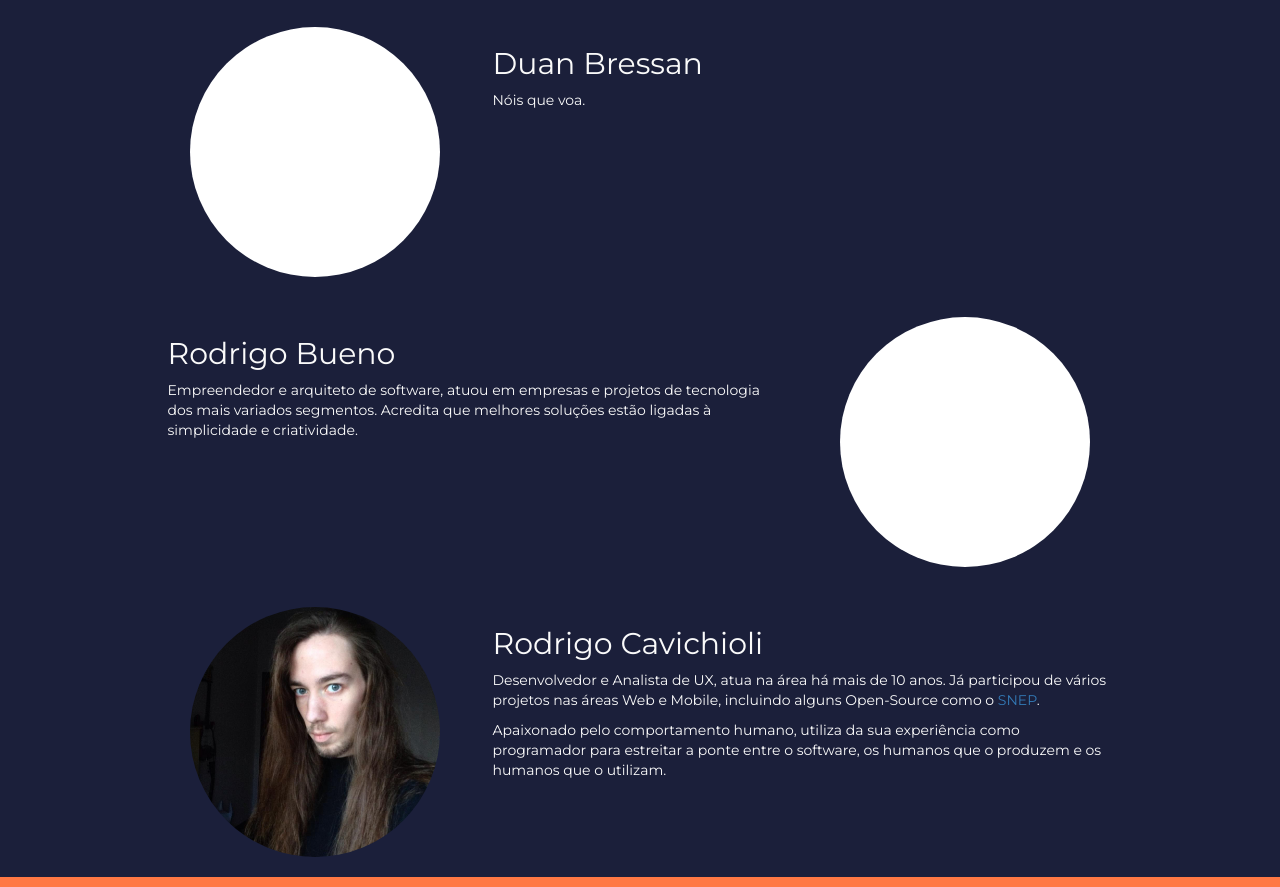
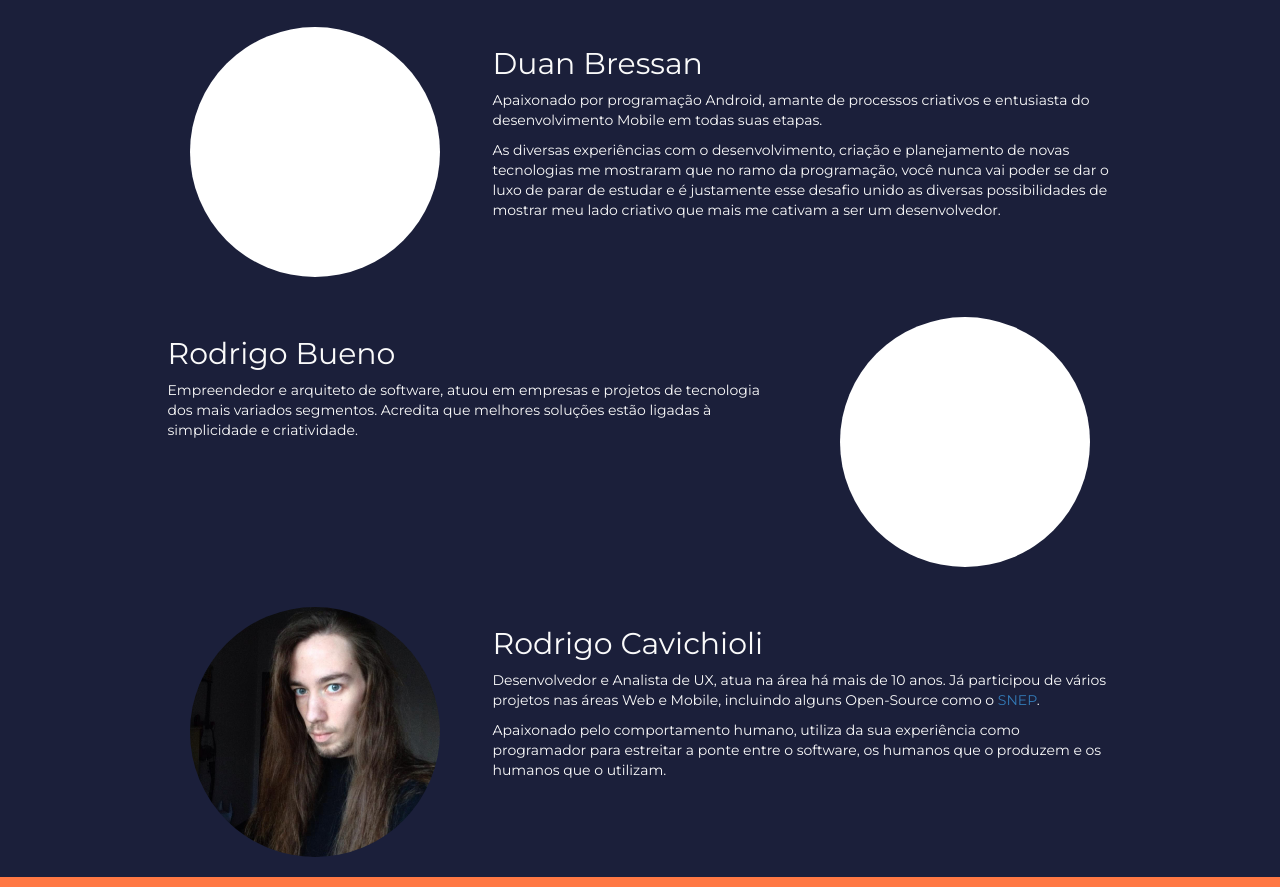
Before and after one commit to rodrigoack/pitaco-simple, a website: page index.html in a window 1280 px wide. Shown: the part 4023-4910 px from the top of the page. Drawn offline with Linux system fonts and the light colour scheme; a web font is replaced by a local one.

Commit message:
Indentation

```diff
--- a/index.html
+++ b/index.html
@@ -265,7 +265,8 @@
                             </div>
                             <div class="profile-content text-left col-xs-12 col-md-8">
                                 <h2>Duan Bressan</h2>
-                                <p>Nóis que voa.</p>
+                                <p>Apaixonado por programação Android, amante de processos criativos e entusiasta do desenvolvimento Mobile em todas suas etapas.</p>
+                                <p>As diversas experiências com o desenvolvimento, criação e planejamento de novas tecnologias me mostraram que no ramo da programação, você nunca vai poder se dar o luxo de parar de estudar e é justamente esse desafio unido as diversas possibilidades de mostrar meu lado criativo que mais me cativam a ser um desenvolvedor.</p>
                             </div>
                         </div>
                     </div>
```
Also changed, not shown: css/scrolling-nav.css (indentation only).
